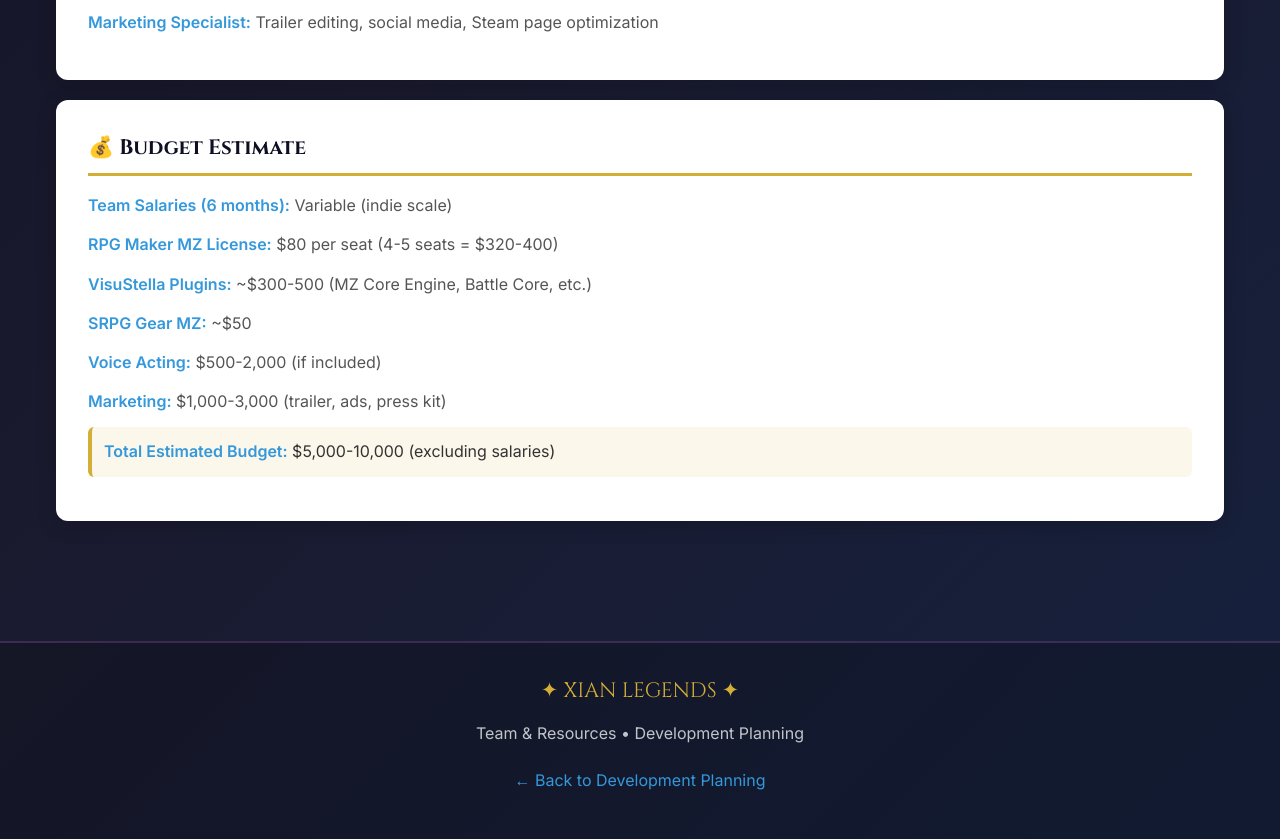
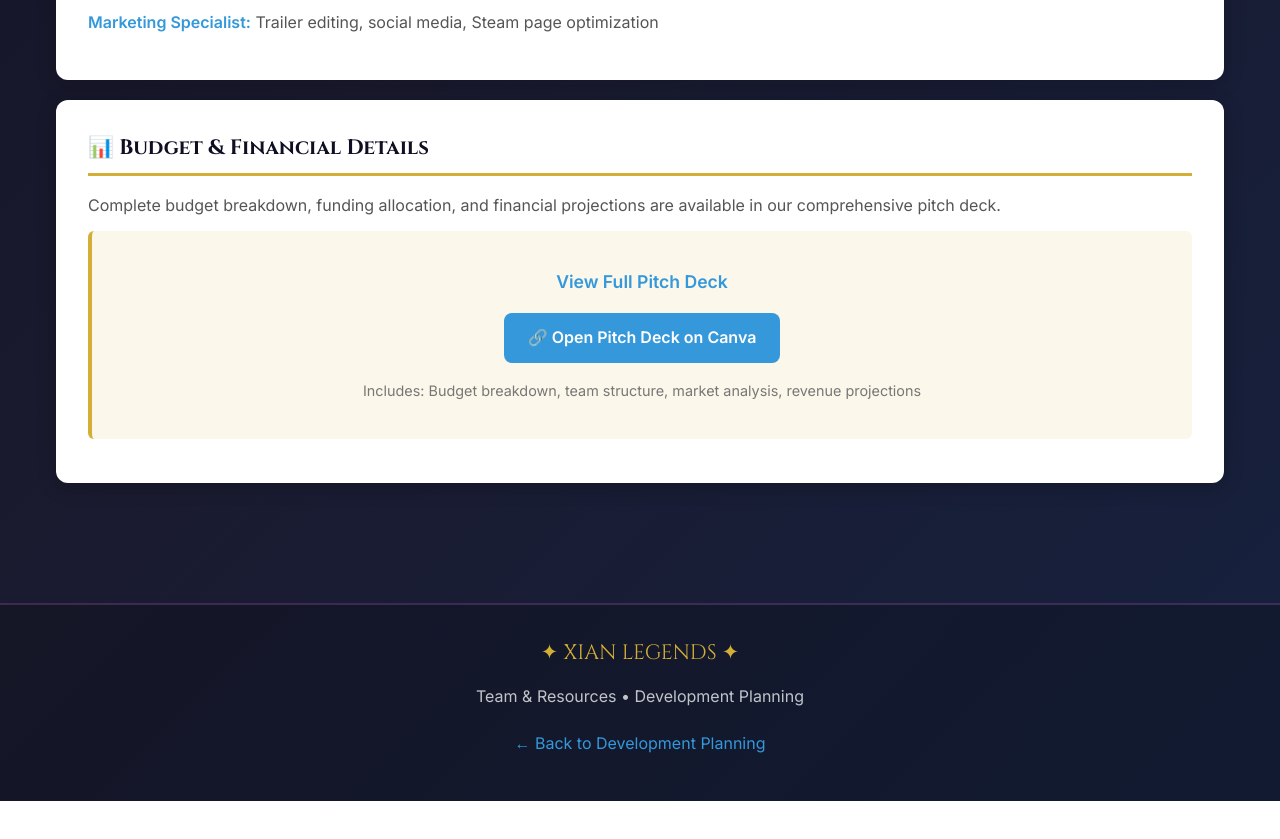
Before and after one commit to Suave88/XianLegendsGDD, a plain HTML site: page sections/development-planning/team-resources.html in a window 1280 px wide. Shown: the part 1144-1983 px from the top of the page. After the commit the page ends 1945 px from the top, so only its background shows below. Drawn offline with Linux system fonts and the light colour scheme.

Commit message:
Update team-resources.html

```diff
--- a/sections/development-planning/team-resources.html
+++ b/sections/development-planning/team-resources.html
@@ -57,14 +57,18 @@
         </div>
 
         <div class="section">
-            <h2 class="section-title">💰 Budget Estimate</h2>
-            <p><strong>Team Salaries (6 months):</strong> Variable (indie scale)</p>
-            <p><strong>RPG Maker MZ License:</strong> $80 per seat (4-5 seats = $320-400)</p>
-            <p><strong>VisuStella Plugins:</strong> ~$300-500 (MZ Core Engine, Battle Core, etc.)</p>
-            <p><strong>SRPG Gear MZ:</strong> ~$50</p>
-            <p><strong>Voice Acting:</strong> $500-2,000 (if included)</p>
-            <p><strong>Marketing:</strong> $1,000-3,000 (trailer, ads, press kit)</p>
-            <div class="highlight"><strong>Total Estimated Budget:</strong> $5,000-10,000 (excluding salaries)</div>
+            <h2 class="section-title">📊 Budget & Financial Details</h2>
+            <p>Complete budget breakdown, funding allocation, and financial projections are available in our comprehensive pitch deck.</p>
+
+            <div class="highlight" style="text-align: center; padding: 24px;">
+                <p style="font-size: 1.1em; margin-bottom: 16px;"><strong>View Full Pitch Deck</strong></p>
+                <a href="https://www.canva.com/design/DAG6DMwE_i8/hr6ebtlFmblUL3FYX7O6_Q/edit?utm_content=DAG6DMwE_i8&utm_campaign=designshare&utm_medium=link2&utm_source=sharebutton"
+                   style="display: inline-block; padding: 12px 24px; background: var(--celestial-blue); color: white; text-decoration: none; border-radius: 8px; font-weight: 600; transition: all 0.3s ease;"
+                   target="_blank">
+                    🔗 Open Pitch Deck on Canva
+                </a>
+                <p style="margin-top: 16px; font-size: 0.9em; color: #777;">Includes: Budget breakdown, team structure, market analysis, revenue projections</p>
+            </div>
         </div>
 
     </div>
```
